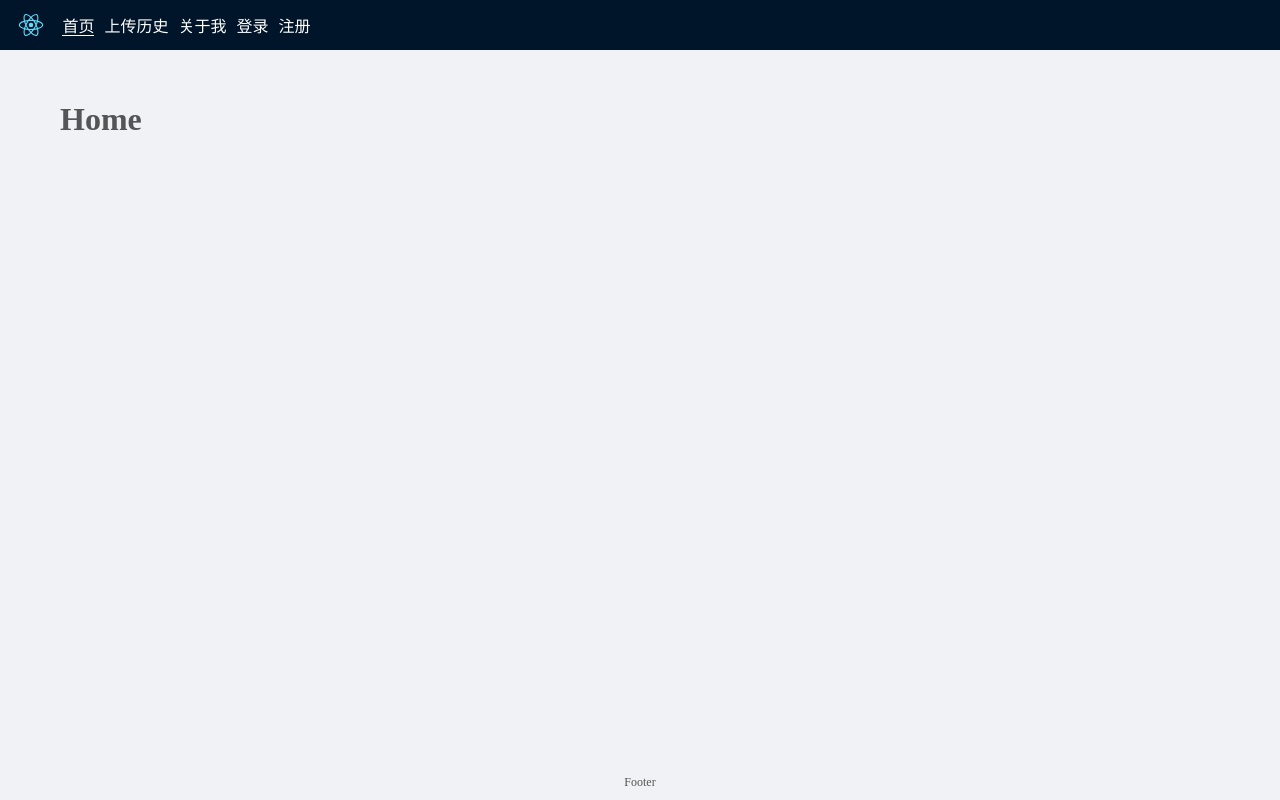
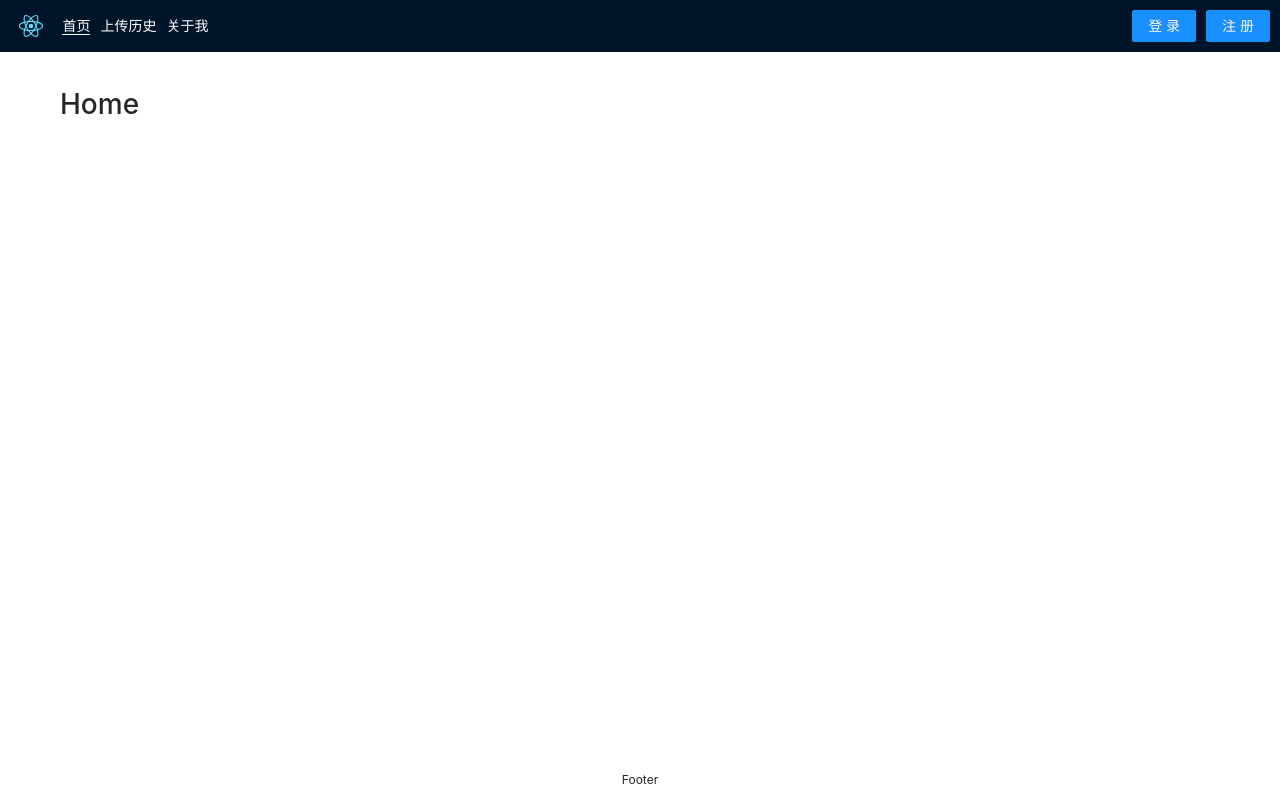
Before and after one commit to Polly-foz/Polly-Images-Code, a React app: page / in a window 1280 px wide. Built offline with nearby package versions, Linux system fonts and the light colour scheme.

Commit message:
antd的引入和基本使用

```diff
--- a/src/components/Header.js
+++ b/src/components/Header.js
@@ -2,6 +2,7 @@ import React from 'react';
 import LogoUrl from '../logo.svg';
 import {NavLink} from 'react-router-dom';
 import styled from 'styled-components';
+import {Button} from 'antd';
 
 const Header = styled.header`
     background-color:#001529;
@@ -9,11 +10,15 @@ const Header = styled.header`
     padding:10px;
     display:flex;
     align-items: center;
-`
+`;
 
 const Logo = styled.img`
     height:30px;
-`
+`;
+
+const StyledNav = styled.nav`
+    flex:1;
+`;
 
 const StyledLink = styled(NavLink)`
     color:#fff;
@@ -21,19 +26,42 @@ const StyledLink = styled(NavLink)`
     &.active {
         border-bottom: 1px solid #fff;
     }
-`
+`;
 
-export default function() {
+const StyledButton = styled(Button)`
+    color:white;
+    margin-left:10px;
+`;
+
+const Login = styled.div`
+
+`;
+
+export default function () {
+    const [isLogin, setIsLogin] = React.useState(false);
     return (
         <Header>
             <Logo src={LogoUrl}/>
-            <nav>
+            <StyledNav>
                 <StyledLink to='/' exact activeClassName="active">首页</StyledLink>
                 <StyledLink to='/history' exact activeClassName="active">上传历史</StyledLink>
                 <StyledLink to='/about' exact activeClassName="active">关于我</StyledLink>
-                <StyledLink to='/login' exact activeClassName="active">登录</StyledLink>
-                <StyledLink to='/register' exact activeClassName="active">注册</StyledLink>
-            </nav>
+            </StyledNav>
+            <Login>
+                {
+                    isLogin === true ?
+                        <>
+                            user A
+                            <StyledButton type="primary" onClick={()=>setIsLogin(false)}>注销</StyledButton>
+                        </>:
+                        <>
+                            <StyledButton type="primary" onClick={()=>setIsLogin(true)}>登录</StyledButton>
+                            <StyledButton type="primary">注册</StyledButton>
+                        </>
+                }
+                {/*<StyledLink to='/login' exact activeClassName="active">登录</StyledLink>*/}
+                {/*<StyledLink to='/register' exact activeClassName="active">注册</StyledLink>*/}
+            </Login>
 
         </Header>
     );
--- a/src/index.js
+++ b/src/index.js
@@ -3,6 +3,7 @@ import ReactDOM from 'react-dom';
 import {BrowserRouter as Router} from 'react-router-dom'
 import App from './App';
 import * as serviceWorker from './serviceWorker';
+import 'antd/dist/antd.css'
 
 ReactDOM.render(
     <Router>
```
Also changed, not shown: package.json (+7 -1 lines), 1 other file (tests, documents, lock files or other folders).
